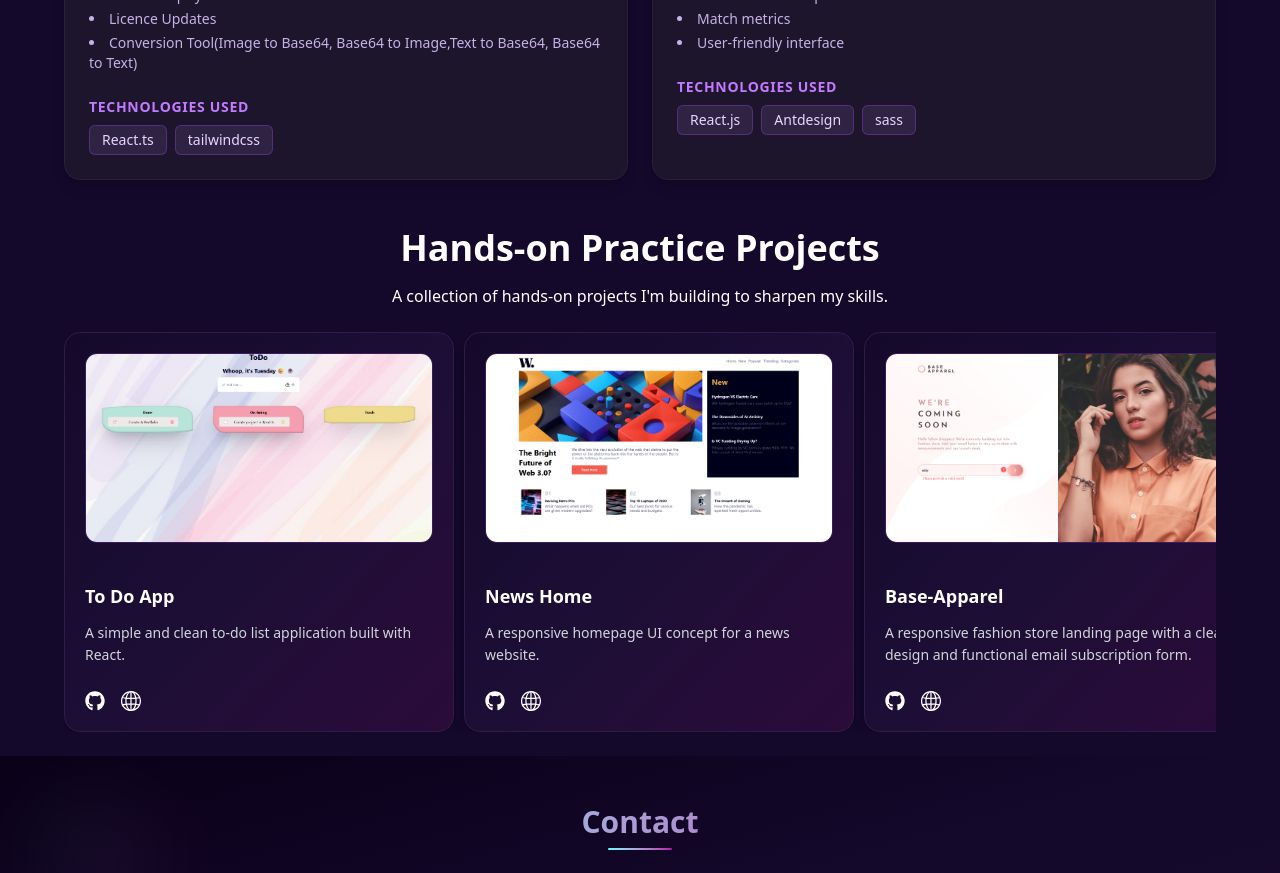
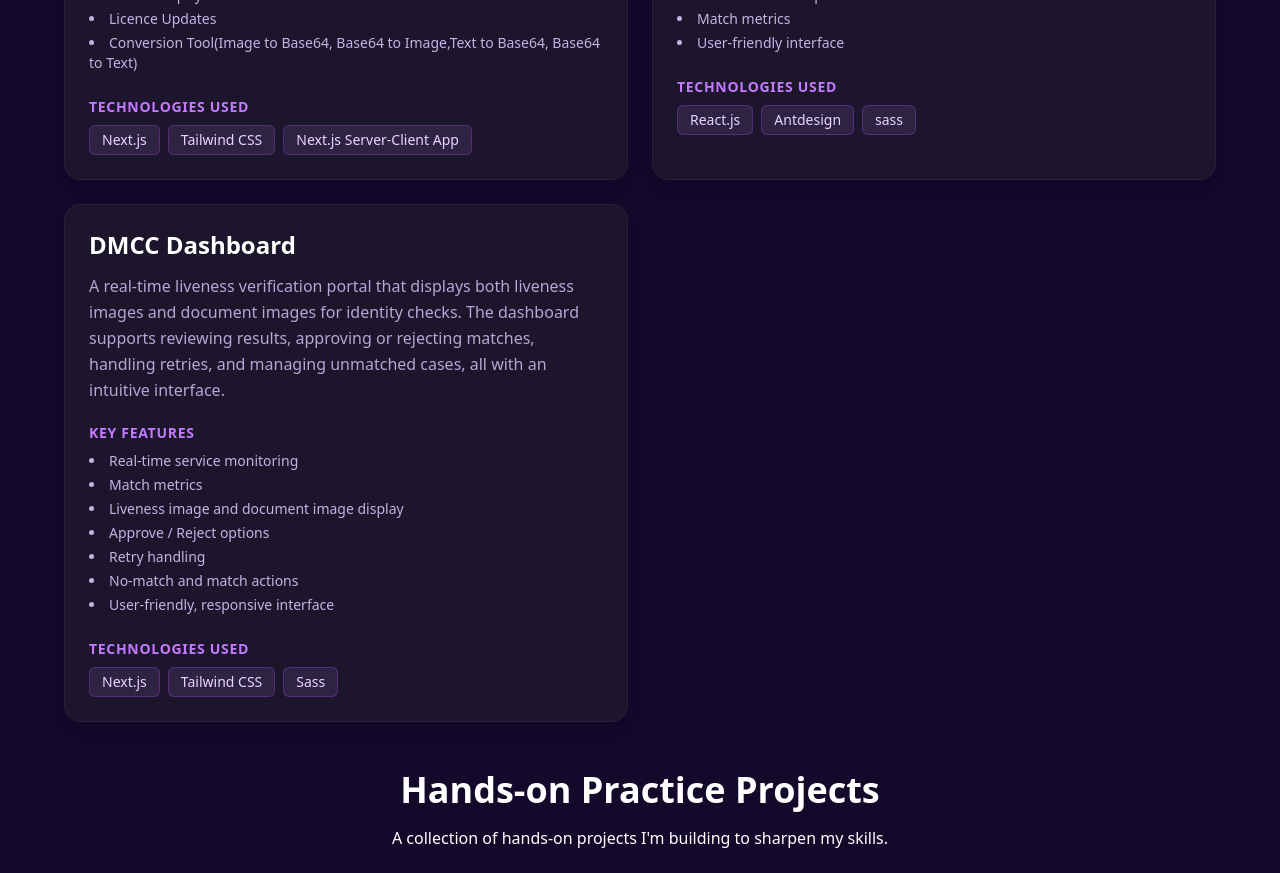
Before and after one commit to ashly-margaret/my_next_js_portfolio, a Next.js app: page / in a window 1280 px wide. Shown: the part 3580-4453 px from the top of the page. Built offline with nearby package versions, Linux system fonts and the light colour scheme.

Commit message:
- code updated

```diff
--- a/app/components/work/Work.js
+++ b/app/components/work/Work.js
@@ -291,8 +291,10 @@ const Work = () => {
           <CompanyProjectDetails
             title="Purelive Dashboard"
             description="Secure dashboard to manage clients using Liveness and OCR APIs, with license alerts, performance monitoring, and PKI."
-            technologies={["React.ts", "tailwindcss"]}
-             features={[
+  technologies={["Next.js", "Tailwind CSS", "Next.js Server-Client App"
+
+  ]}
+               features={[
               "Client Management",
               "Licence Expiry Alerts",
               "Licence Updates",
@@ -310,6 +312,21 @@ const Work = () => {
               "User-friendly interface",
             ]}
           />
+           <CompanyProjectDetails
+  title="DMCC Dashboard"
+  description="A real-time liveness verification portal that displays both liveness images and document images for identity checks. The dashboard supports reviewing results, approving or rejecting matches, handling retries, and managing unmatched cases, all with an intuitive interface."
+  technologies={["Next.js", "Tailwind CSS", "Sass"]}
+  features={[
+    "Real-time service monitoring",
+    "Match metrics",
+    "Liveness image and document image display",
+    "Approve / Reject options",
+    "Retry handling",
+    "No-match and match actions",
+    "User-friendly, responsive interface",
+  ]}
+/>
+
         </div>
       </div>
 
```
Also changed, not shown: app/components/home/Home.js (+0 -44 lines).
